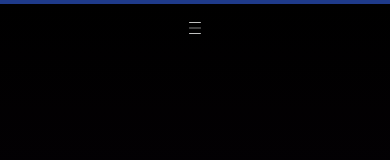
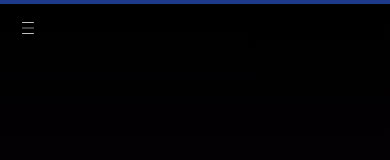
Before and after one commit to subhradipXD/portfolio, a React (Vite) app: page / in a window 390 px wide. Shown: the top 160 px of the page. Built offline with nearby package versions, Linux system fonts and the light colour scheme.

Commit message:
nav css fixed

```diff
--- a/src/App.jsx
+++ b/src/App.jsx
@@ -33,14 +33,14 @@ function App() {
       <ReactAudioPlayer src={song} autoPlay loop />
       <nav className="fixed top-0 w-full bg-transparent text-white z-10">
         <button
-          className="nav-item transition-all duration-300 p-5 md:hidden fixed left-1/2 transform -translate-x-1/2"
+          className="nav-item transition-all duration-300 p-5 md:hidden fixed "
           onClick={toggleMenu}
         >
           {isMenuOpen ? <TfiClose /> : <CiMenuBurger />}
         </button>
         <ul
           className={`font-kalam md:flex justify-center space-x-4 p-4 group md:items-center ${
-            isMenuOpen ? "flex flex-col items-center mt-10" : "hidden"
+            isMenuOpen ? "flex flex-col mt-10" : "hidden"
           } md:flex`}
         >
           <li className="nav-item group-hover:blur-sm hover:!blur-none transition-all duration-300 ">
```
